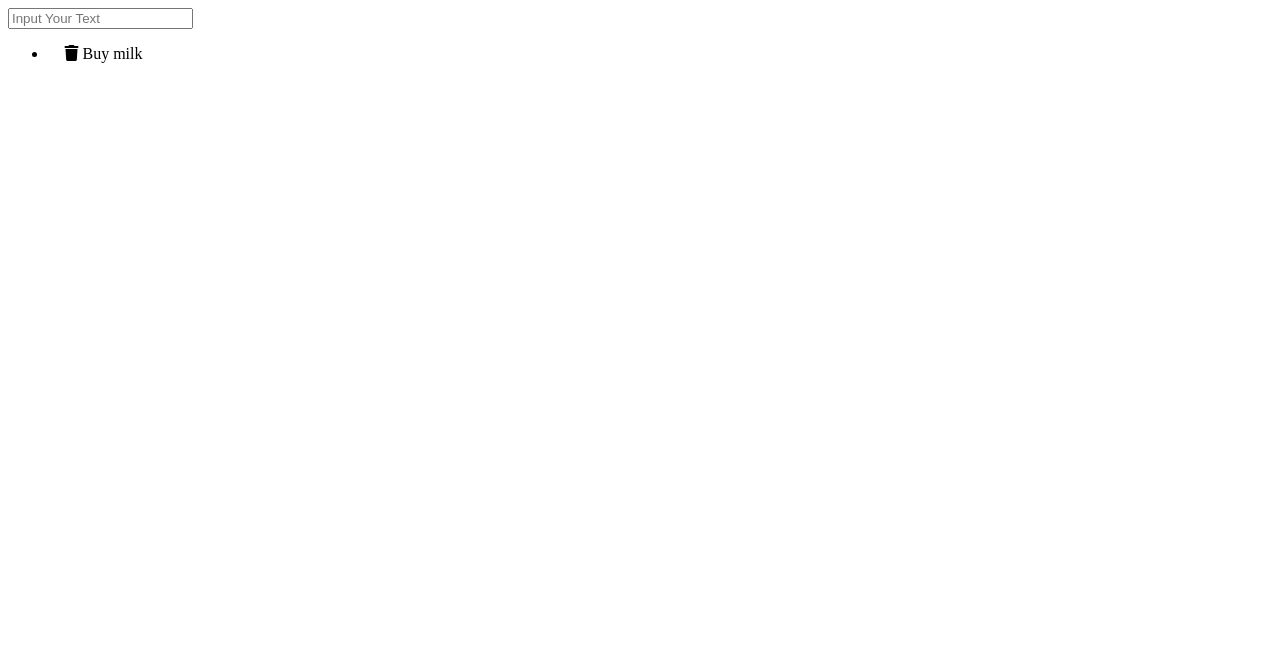
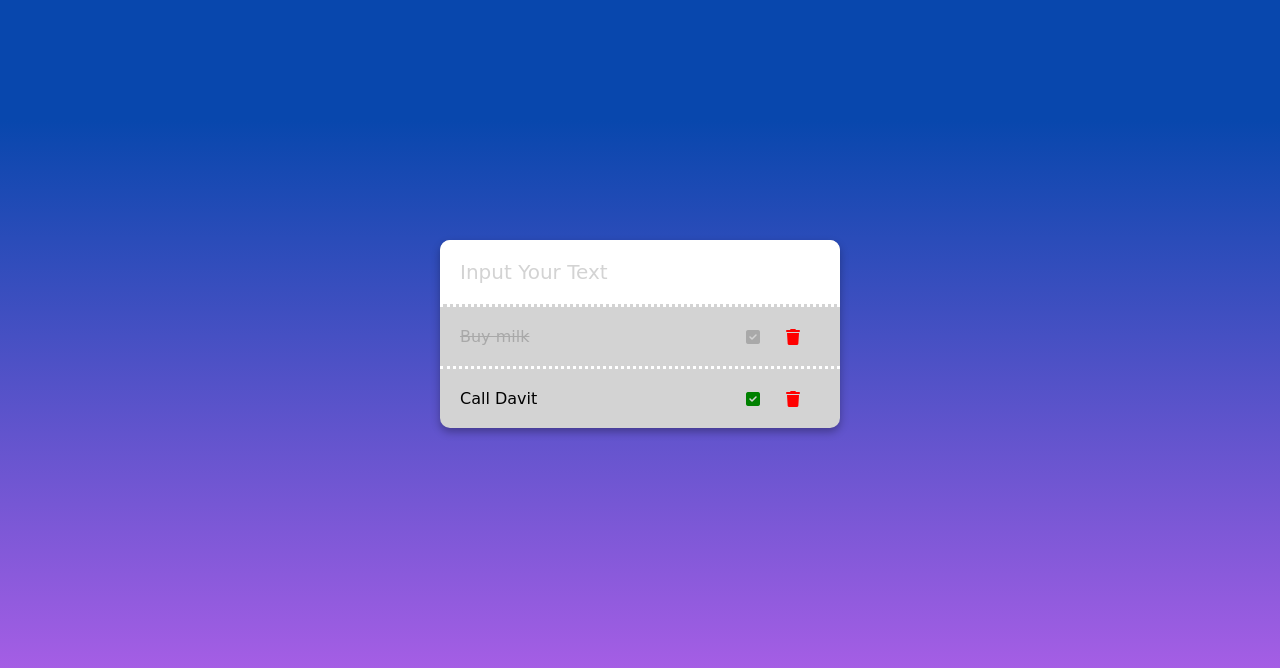
Before and after one commit to chayan999/To-Do-List, a plain HTML site: page index.html in a window 1280 px wide. Drawn offline with Linux system fonts and the light colour scheme.

Commit message:
push complet html and css file

```diff
--- a/index.html
+++ b/index.html
@@ -14,10 +14,16 @@
 
 <body>
     <div class="container">
-        <input type="text" class="input" placeholder="Input Your Text" autocomplete="off">
-        <ul class="list">
-            <li> <i class="fa-light fa-square"></i> <i class="fa-sharp fa-solid fa-trash"></i> Buy milk</li>
-        </ul>
+        <form action="" class="form">
+            <input type="text" class="input" placeholder="Input Your Text" autocomplete="off">
+
+            <ul class="list">
+                <li class="checked">Buy milk <i class="fas fa-check-square"></i> <i
+                        class="fa-sharp fa-solid fa-trash"></i>
+                </li>
+                <li>Call Davit <i class="fas fa-check-square"></i> <i class="fa-sharp fa-solid fa-trash"></i> </li>
+            </ul>
+        </form>
     </div>
 
 
--- a/style.css
+++ b/style.css
@@ -0,0 +1,77 @@
+body {
+    margin: 0;
+    padding: 0;
+    box-sizing: border-box;
+}
+
+.container {
+    display: flex;
+    justify-content: center;
+    height: 100vh;
+    background: linear-gradient(360deg, rgb(166, 94, 229) 16%, rgb(8, 71, 173) 85%);
+    ;
+}
+
+.form {
+    position: absolute;
+    top: 30%;
+    background: lightgray;
+    width: 400px;
+    border-radius: 10px;
+    box-shadow: 0px 4px 8px rgba(0, 0, 0, 0.3);
+}
+
+.input {
+    width: 100%;
+    box-sizing: border-box;
+    padding: 20px;
+    border: none;
+    border-radius: 10px 10px 0 0;
+    font-family: cursive;
+    font-size: 20px;
+}
+
+.input::placeholder {
+    color: lightgray;
+}
+
+ul {
+    margin: 0;
+    padding: 0;
+}
+
+ul li {
+    position: relative;
+    list-style-type: none;
+    padding: 20px;
+    font-family: cursive;
+    border-top: dotted;
+    border-color: rgb(255, 255, 255);
+}
+
+ul li .fa-trash {
+    position: absolute;
+    top: 50%;
+    right: 10%;
+    transform: translateY(-50%);
+    color: red;
+    cursor: pointer;
+}
+
+ul li .fa-check-square {
+    position: absolute;
+    top: 50%;
+    right: 20%;
+    transform: translateY(-50%);
+    color: green;
+    cursor: pointer;
+}
+
+ul li.checked {
+    color: darkgray;
+    text-decoration: line-through;
+}
+
+ul li.checked .fa-check-square {
+    color: darkgray;
+}
```
